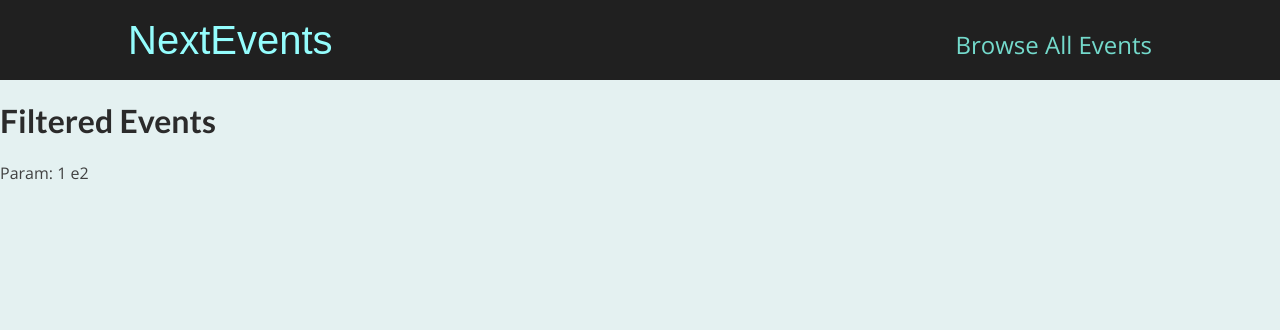
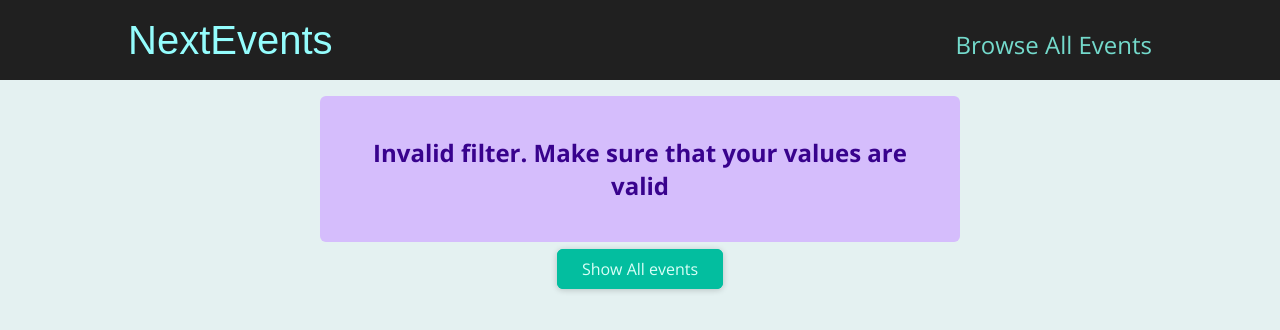
Before and after one commit to Sergio-Al/nextjs-files-based-routing-2, a Next.js app: page /events/e2 in a window 1280 px wide. Shown: the top 330 px of the page. Built offline with nearby package versions, Linux system fonts and the light colour scheme.

Commit message:
Feat. Extracting data on the Catch all page

```diff
--- /dev/null
+++ b/components/events/results-title.js
@@ -0,0 +1,20 @@
+import Button from '../ui/button';
+import classes from './results-title.module.css';
+
+function ResultsTitle(props) {
+  const { date } = props;
+
+  const humanReadableDate = new Date(date).toLocaleDateString('en-US', {
+    month: 'long',
+    year: 'numeric',
+  });
+
+  return (
+    <section className={classes.title}>
+      <h1>Events in {humanReadableDate}</h1>
+      <Button link='/events'>Show all events</Button>
+    </section>
+  );
+}
+
+export default ResultsTitle;
--- /dev/null
+++ b/components/events/results-title.module.css
@@ -0,0 +1,6 @@
+.title {
+  margin: 2rem auto;
+  width: 90%;
+  max-width: 40rem;
+  text-align: center;
+}
--- /dev/null
+++ b/components/ui/error-alert.js
@@ -0,0 +1,7 @@
+import classes from './error-alert.module.css';
+
+function ErrorAlert(props) {
+  return <div className={classes.alert}>{props.children}</div>;
+}
+
+export default ErrorAlert;
--- /dev/null
+++ b/components/ui/error-alert.module.css
@@ -0,0 +1,12 @@
+.alert {
+  margin: 1rem auto;
+  padding: 1rem 2rem;
+  width: 90%;
+  max-width: 40rem;
+  background-color: #d5bdfc;
+  color: #38028d;
+  font-weight: bold;
+  font-size: 1.5rem;
+  text-align: center;
+  border-radius: 6px;
+}
--- a/pages/events/[...slug].js
+++ b/pages/events/[...slug].js
@@ -1,21 +1,72 @@
+import { Fragment } from "react";
 import { useRouter } from "next/router";
+
+import { getFilteredEvents } from "../../dummy-data";
+import EventList from "../../components/events/event-list";
+import ResultsTitle from "../../components/events/results-title";
+import Button from "../../components/ui/button";
+import ErrorAlert from "../../components/ui/error-alert";
 
 function FilteredEventsPage() {
   const router = useRouter();
 
-  const queries = router.query.slug;
+  const filteredData = router.query.slug;
 
-  console.log(router.query.slug);
+  if (!filteredData) {
+    return <p className="center">Loading</p>;
+  }
+
+  const filteredYear = filteredData[0];
+  const filteredMonth = filteredData[1];
+
+  const numYear = +filteredYear;
+  const numMonth = +filteredMonth;
+
+  if (
+    isNaN(numYear) ||
+    isNaN(numMonth) ||
+    numYear > 2030 ||
+    numYear < 2021 ||
+    numMonth < 1 ||
+    numMonth > 12
+  ) {
+    return (
+      <Fragment>
+        <ErrorAlert>
+          <p>Invalid filter. Make sure that your values are valid</p>
+        </ErrorAlert>
+        <div className="center">
+          <Button link="/events">Show All events</Button>
+        </div>
+      </Fragment>
+    );
+  }
+
+  const filteredEvents = getFilteredEvents({
+    year: numYear,
+    month: numMonth,
+  });
+
+  if (!filteredEvents || filteredEvents.length === 0) {
+    return (
+      <Fragment>
+        <ErrorAlert>
+          <p>No events found for the chosen filter</p>;
+        </ErrorAlert>
+        <div className="center">
+          <Button link="/events">Show All events</Button>
+        </div>
+      </Fragment>
+    );
+  }
+
+  const date = new Date(numYear, numMonth - 1);
 
   return (
-    <div>
-      <h1>Filtered Events</h1>
-      {queries.map((query, index) => (
-        <p key={query}>
-          Param: {index + 1} {query}
-        </p>
-      ))}
-    </div>
+    <Fragment>
+      <ResultsTitle date={date} />
+      <EventList items={filteredEvents} />
+    </Fragment>
   );
 }
 
```
Also changed, not shown: pages/events/[eventId].js (+6 -1 lines).
